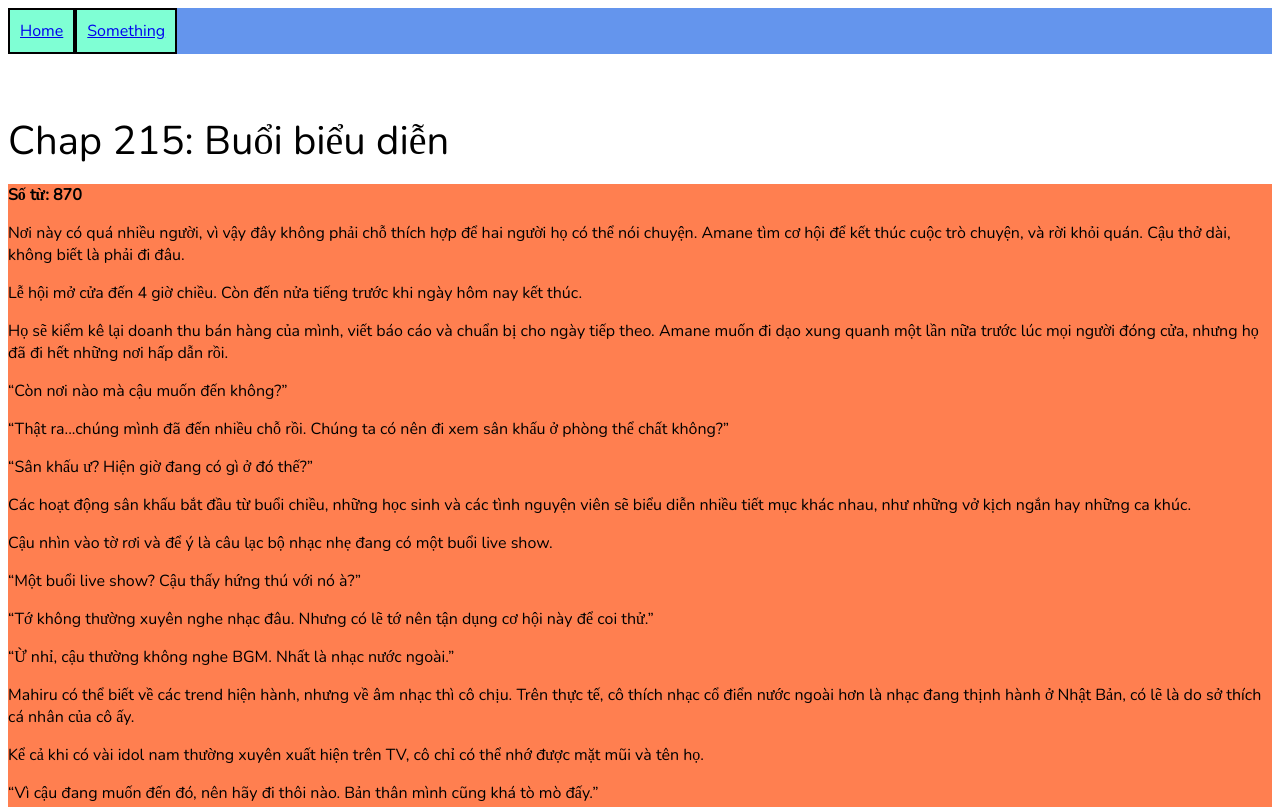
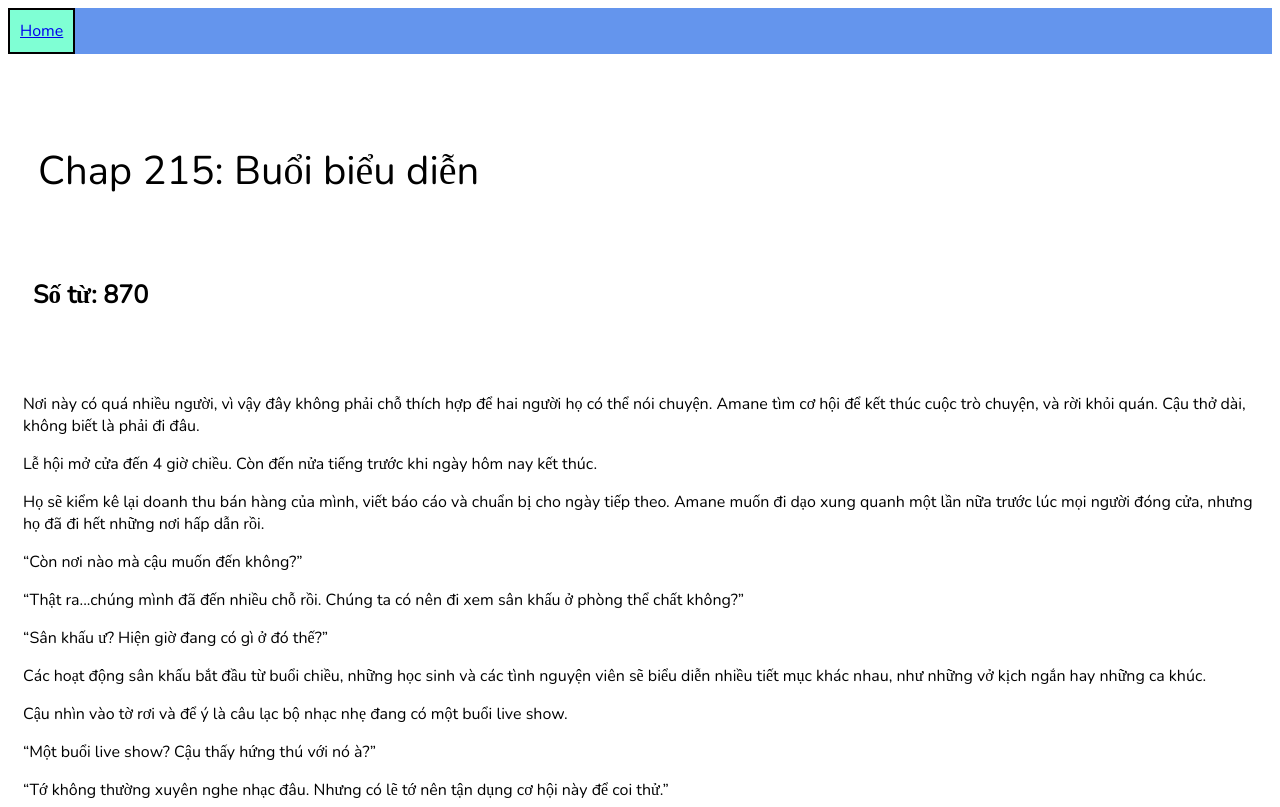
Before and after one commit to maestro194/NovelSpace, a plain HTML site: page Otonari_No_Tenshi_sama/chapter/215/index.html in a window 1280 px wide. Shown: the top 807 px of the page. Drawn offline with nearby package versions, Linux system fonts and the light colour scheme; files that its build step writes are made by us from their sources; a script that the page names is missing; files whose address does not match are found by name.

Commit message:
Update css

```diff
--- a/Otonari_No_Tenshi_sama/chapter/215/index.html
+++ b/Otonari_No_Tenshi_sama/chapter/215/index.html
@@ -3,8 +3,8 @@
 <head>
   <meta charset="utf-8" />
   <meta name="viewport" content="width=device-width, initial-scale=1" />
+  <link rel="stylesheet" href="../../../style.css"/> <!--local-->
   <link rel="stylesheet" href="https://maestro194.github.io/NovelSpace/style.css"/> <!--online-->
-  <link rel="stylesheet" href="/home/maestro194/code/repo/NovelSpace/style.css"/> <!--local-->
   <script src="script.js"></script>
   <title>Chap 215</title>
 </head>
@@ -13,15 +13,18 @@
   <div class="navigation_bar">
     <ul class="navigation_bar_list">
       <li><a class="navigation_bar_item" href="#Recent">Home</a></li>
-      <li><a class="navigation_bar_item" href="#Top_Play">Something</a></li>
     </ul>
   </div>
 
   <div class="chapter_content_header">
     Chap 215: Buổi biểu diễn
   </div>
+
+  <div class="chapter_content_wordcount">
+    <p><strong>Số từ: 870</strong></p>
+  </div>
+
   <div class="chapter_content">
-		<p><strong>Số từ: 870</strong></p>
     <p>Nơi này có quá nhiều người, vì vậy đây không phải chỗ thích hợp để hai người họ có thể nói chuyện. Amane tìm cơ hội để kết thúc cuộc trò chuyện, và rời khỏi quán. Cậu thở dài, không biết là phải đi đâu.</p>
     <p>Lễ hội mở cửa đến 4 giờ chiều. Còn đến nửa tiếng trước khi ngày hôm nay kết thúc.</p>
     <p>Họ sẽ kiểm kê lại doanh thu bán hàng của mình, viết báo cáo và chuẩn bị cho ngày tiếp theo. Amane muốn đi dạo xung quanh một lần nữa trước lúc mọi người đóng cửa, nhưng họ đã đi hết những nơi hấp dẫn rồi.</p>
--- a/style.css
+++ b/style.css
@@ -8,7 +8,7 @@ body{
 /*----------------------------*/
 .chapter_diretory{
   margin-left: 25px;
-  background-color: bisque;
+  background-color: #ffe4c4;
 }
 
 .chapter_header{
@@ -39,10 +39,17 @@ body{
 
 .chapter_content_header{
   font-size: 40px;
+  padding: 30px;
+}
+
+.chapter_content_wordcount{
+  font-size: 25px;
+  padding: 25px;
 }
 
 .chapter_content{
-  background-color: coral;
+  padding-top: 15px;
+  padding-left: 15px;
 }
 
 .content{
```
Also changed, not shown: Otonari_No_Tenshi_sama/index.html (+1 -1 lines), index.html (+1 -1 lines).
